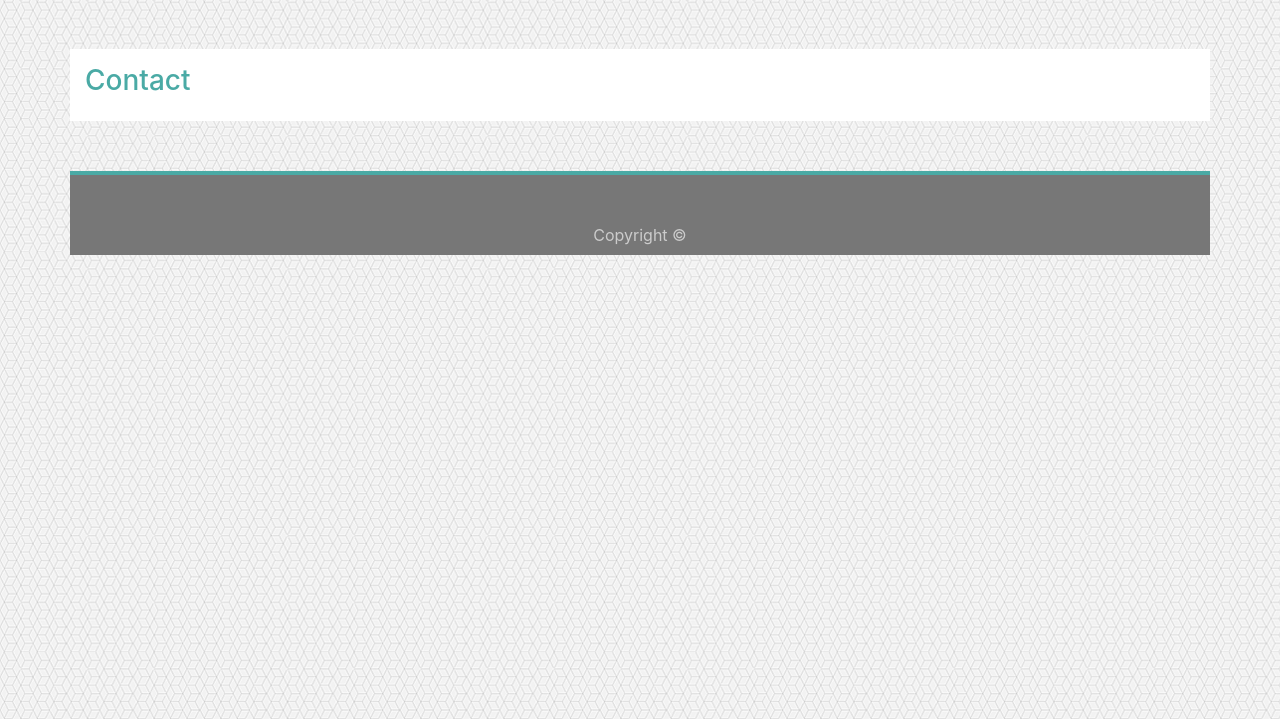
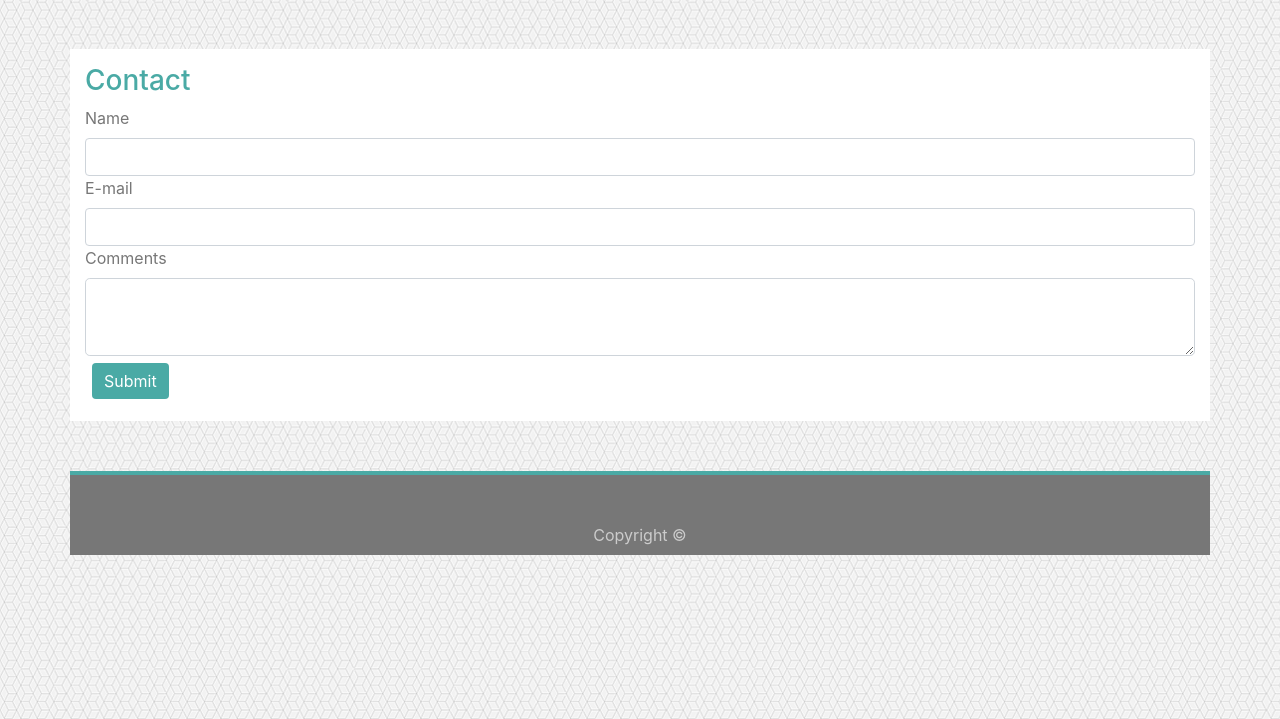
Before and after one commit to dawnpatrol506/Bootstrap-Portfolio, a plain HTML site: page contact.html in a window 1280 px wide. Shown: the part 81-800 px from the top of the page. Drawn offline with nearby package versions, Linux system fonts and the light colour scheme.

Commit message:
980px index and contact finished

```diff
--- a/assets/css/style.css
+++ b/assets/css/style.css
@@ -52,3 +52,9 @@ section{
 h3{
     color: #4aaaa5;
 }
+
+#sbmt{
+    background-color: #4aaaa5;
+    margin: 7px;
+    border: 0px;
+}
--- a/contact.html
+++ b/contact.html
@@ -29,7 +29,13 @@
     <section class="container">
         <h3 class="display-6">Contact</h3>
         <form class="form">
-
+            <label for="name">Name</label>
+            <input type="text" class="form-control" id="name">
+            <label for="email">E-mail</label>
+            <input type="email" class="form-control" id="email">
+            <label for="comments">Comments</label>
+            <textarea name="comments" class="form-control form-control-lg"></textarea>
+            <button id="sbmt" type="submit" class="btn btn-primary">Submit</button>
         </form>
     </section>
 
```
